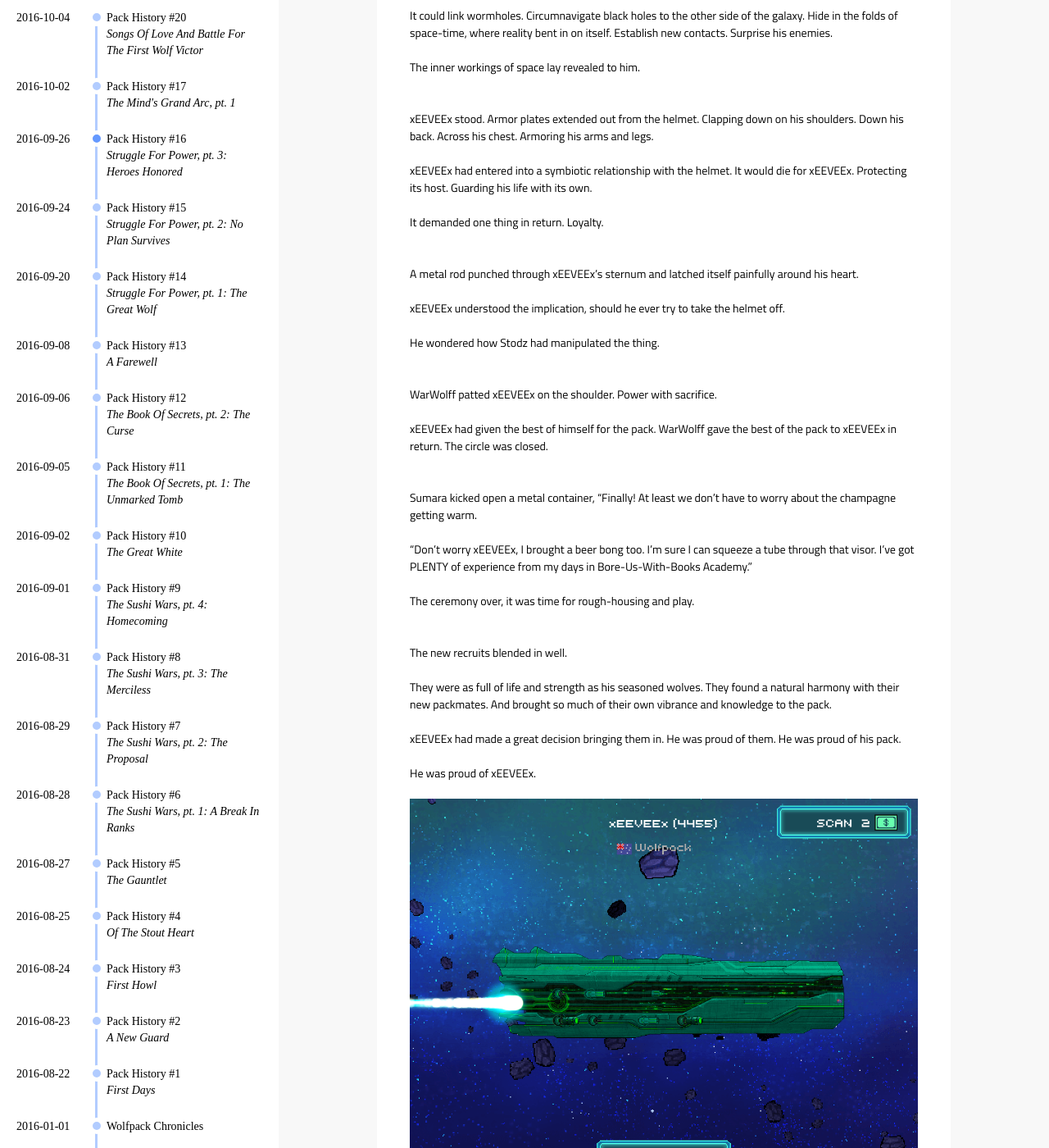
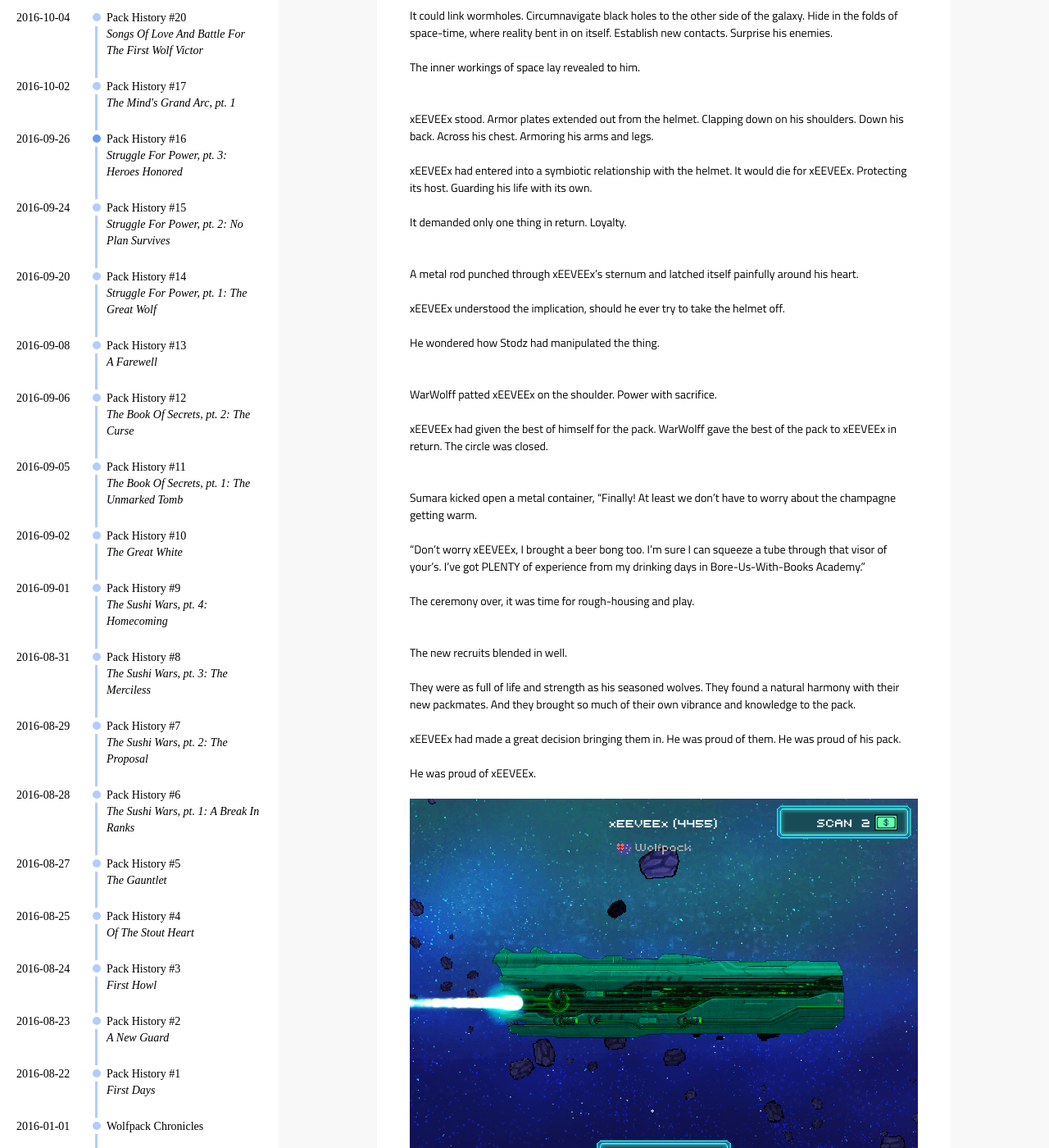
Before and after one commit to WolfpackPSS/wolfpackpss.github.io, a Jekyll site: the page built from _posts/2016-09-26-history-of-the-pack-heroes-honored.md, in a window 1280 px wide and 1400 px high, scrolled down 3280 px. Shown: the whole window at 82% size. Built offline with Jekyll 4.4.1, drawn with Linux system fonts in a browser that asks for light colours; comment, search, counter and statistics services are not loaded; some of the changed text lies outside the part shown.

Commit message:
pack history 16, grammatical edits
another proof of grammatical edits

```diff
--- a/_posts/2016-09-26-history-of-the-pack-heroes-honored.md
+++ b/_posts/2016-09-26-history-of-the-pack-heroes-honored.md
@@ -143,7 +143,7 @@ xEEVEEx stood. Armor plates extended out from the helmet. Clapping down on his s
 
 xEEVEEx had entered into a symbiotic relationship with the helmet. It would die for xEEVEEx. Protecting its host. Guarding his life with its own.
 
-It demanded one thing in return. Loyalty.
+It demanded only one thing in return. Loyalty.
 &nbsp;
 
 A metal rod punched through xEEVEEx's sternum and latched itself painfully around his heart.
@@ -160,14 +160,14 @@ xEEVEEx had given the best of himself for the pack. WarWolff gave the best of th
 
 Sumara kicked open a metal container, "Finally! At least we don't have to worry about the champagne getting warm.
 
-"Don't worry xEEVEEx, I brought a beer bong too. I'm sure I can squeeze a tube through that visor. I've got PLENTY of experience from my days in Bore-Us-With-Books Academy."
+"Don't worry xEEVEEx, I brought a beer bong too. I'm sure I can squeeze a tube through that visor of your's. I've got PLENTY of experience from my drinking days in Bore-Us-With-Books Academy."
 
 The ceremony over, it was time for rough-housing and play.
 &nbsp;
 
 The new recruits blended in well.
 
-They were as full of life and strength as his seasoned wolves. They found a natural harmony with their new packmates. And brought so much of their own vibrance and knowledge to the pack.
+They were as full of life and strength as his seasoned wolves. They found a natural harmony with their new packmates. And they brought so much of their own vibrance and knowledge to the pack.
 
 xEEVEEx had made a great decision bringing them in. He was proud of them. He was proud of his pack.
 
```
Also changed, not shown: other parts of _posts/2016-09-26-history-of-the-pack-heroes-honored.md (+4 -4 lines).
